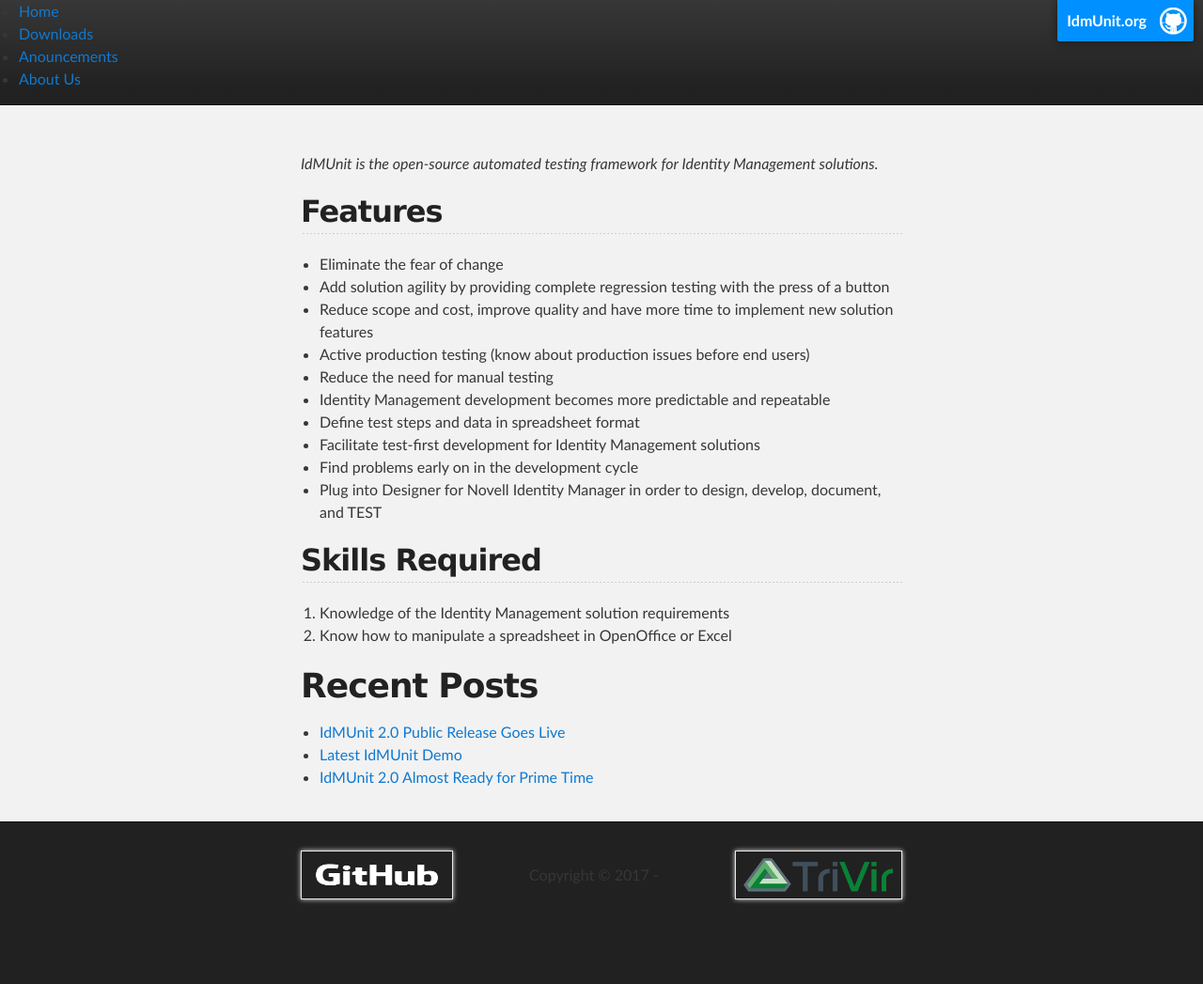
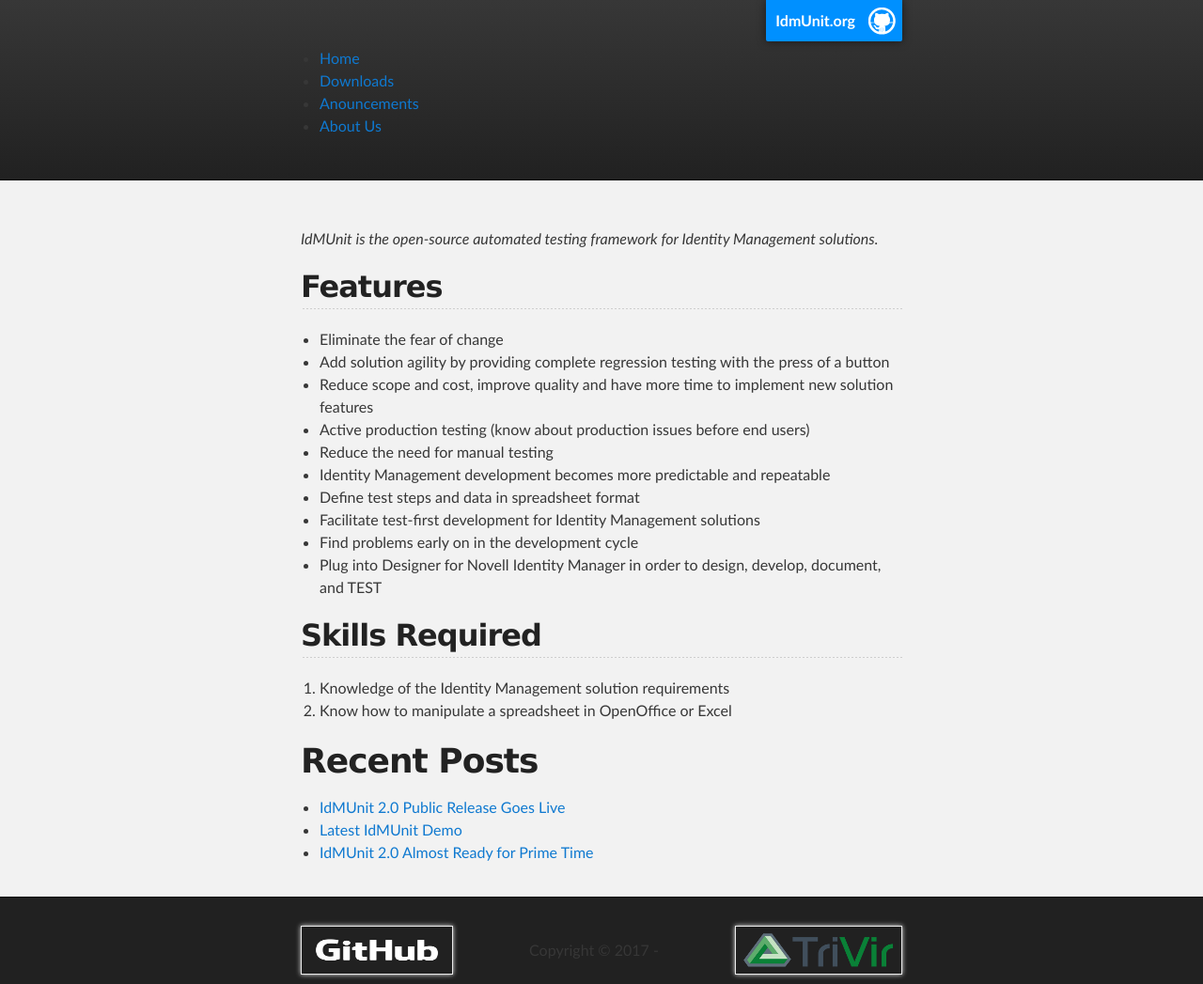
Before and after one commit to devin-trivir/IdMUnit, a Jekyll site: the page built from index.markdown, in a window 1280 px wide. Shown: the whole page at 94% size. Built offline with Jekyll 4.4.1, drawn with Linux system fonts in a browser that asks for light colours; before the commit the page ends 967 px from its top, so only the background shows below that.

Commit message:
added some styling classes and ids to the default html the header

```diff
--- a/_layouts/default.html
+++ b/_layouts/default.html
@@ -2,7 +2,7 @@
 {% include head.html %}
 <body {% if page.body_id %} id="{{ page.body_id }}" {% endif %} {% if page.sidebar == false %} class="no-sidebar" {% endif %} {% if page.sidebar == 'collapse' or site.sidebar == 'collapse' %} class="collapse-sidebar sidebar-footer" {% endif %}>
  <div id="header_wrap" class="outer">
-	<header role="banner">
+	<header class="inner" role="banner">
 		{% include header.html %}
 		<nav role="navigation">{% include navigation.html %}</nav>
 	</header>
```
